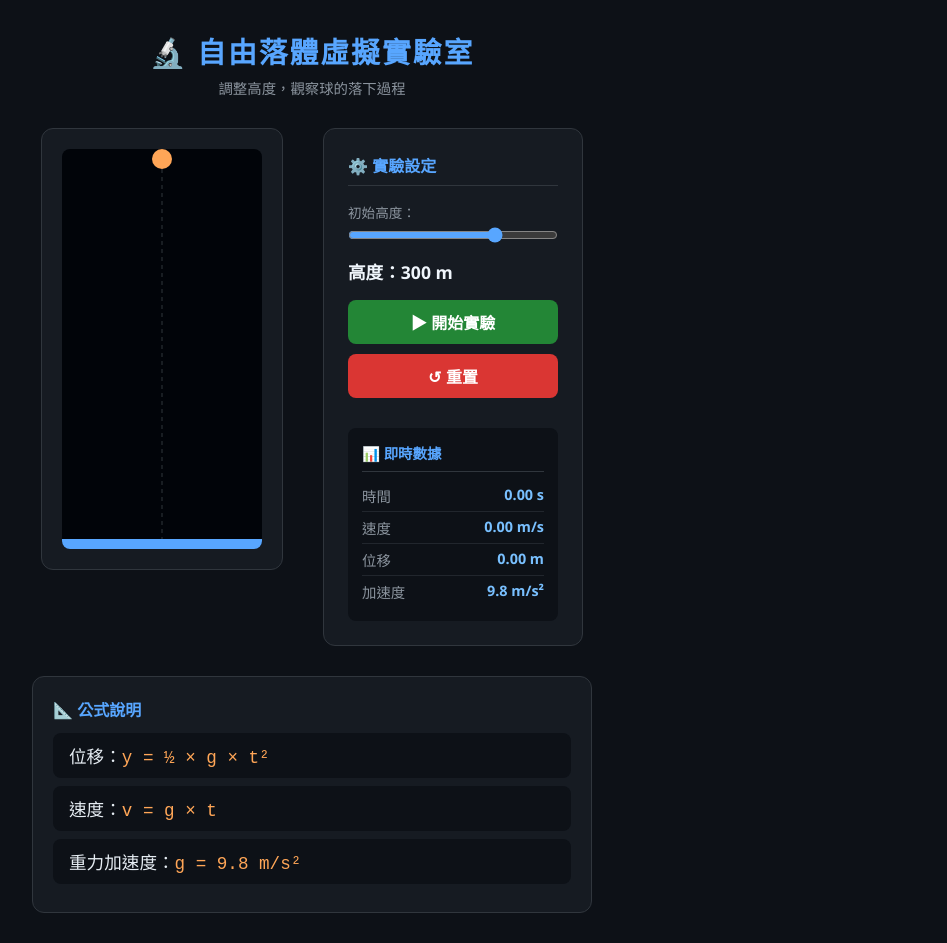
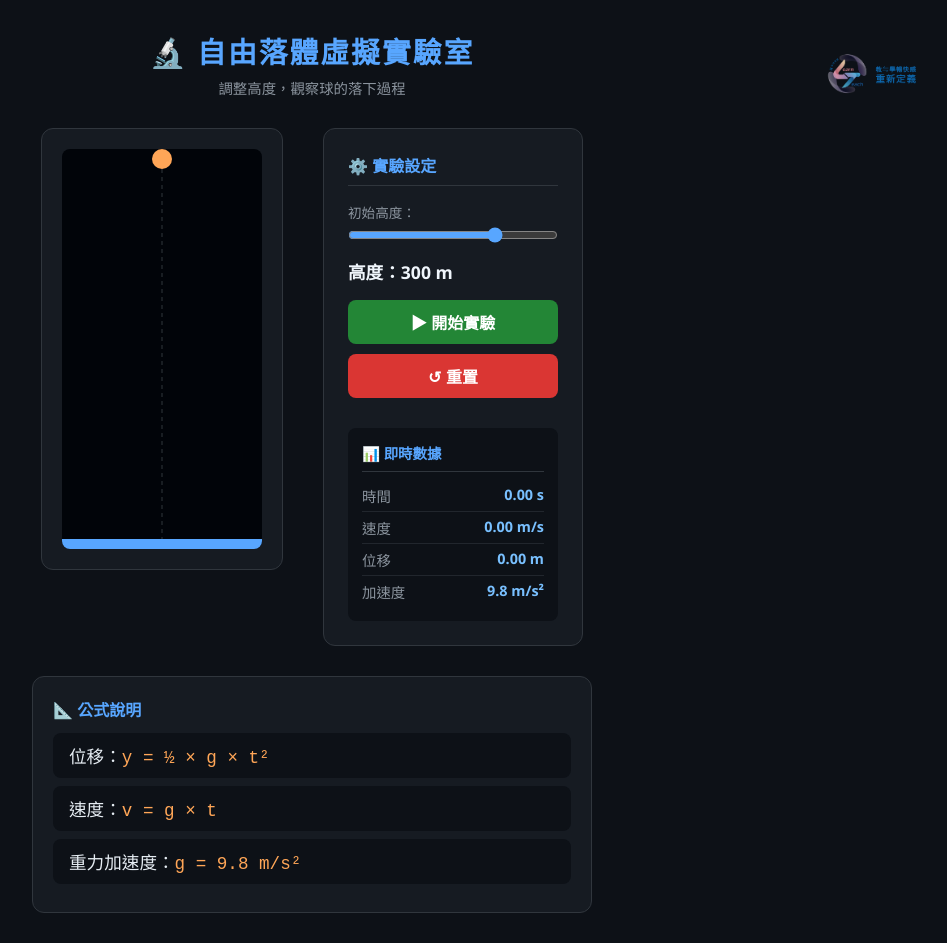
Before and after one commit to cat91141-ux/Casey.github.io, a plain HTML site: page 1freefall/index.html in a window 1280 px wide. Shown: the whole page, without its empty margins (328-1275 px from the left). Drawn offline with Linux system fonts and the light colour scheme.

Commit message:
Add files via upload

```diff
--- a/1freefall/index.html
+++ b/1freefall/index.html
@@ -130,9 +130,27 @@
       font-family: monospace;
     }
     .formula span { color: #ffa657; }
+
+    /* LOGO 右上角 */
+    .logo-corner {
+      position: fixed;
+      top: 16px;
+      right: 20px;
+      z-index: 999;
+    }
+    .logo-corner img {
+      width: 120px;
+      opacity: 0.92;
+    }
   </style>
 </head>
 <body>
+
+  <!-- LOGO 右上角 -->
+  <div class="logo-corner">
+    <img src="logo.png" alt="教學暢快感 重新定義">
+  </div>
+
   <h1>🔬 自由落體虛擬實驗室</h1>
   <p class="subtitle">調整高度，觀察球的落下過程</p>
 
```
